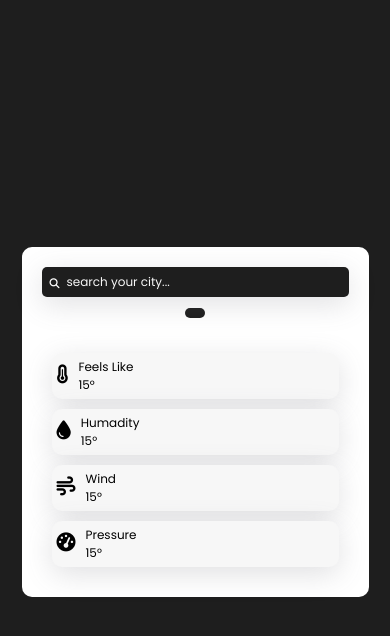
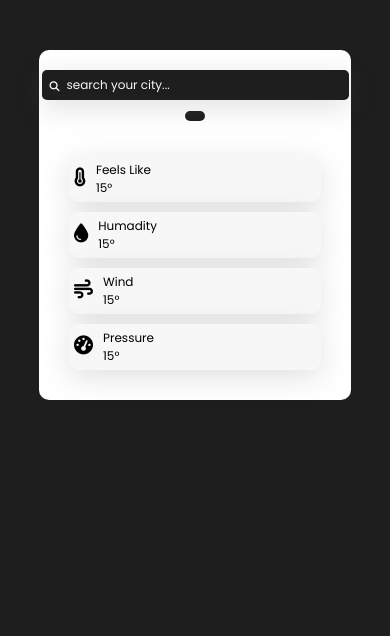
Before and after one commit to kuldeep2300/Weather-api-js, a plain HTML site: page index.html in a window 390 px wide. Drawn offline with nearby package versions, Linux system fonts and the light colour scheme; no server answers.

Commit message:
Adding Media Queries

```diff
--- a/style.css
+++ b/style.css
@@ -149,16 +149,16 @@ input::placeholder {
 
 @media (width <= 768px) {
   body {
-    height: 100vh;
-    width: 100vw;
+    max-height: 100vh;
+    max-width: 100vw;
     display: flex;
     justify-content: center;
     align-items: center;
   }
 
   .container {
+    width: 80vw;
     margin: 5rem 2rem;
-    width: auto;
     max-height: 54rem;
   }
 
```
